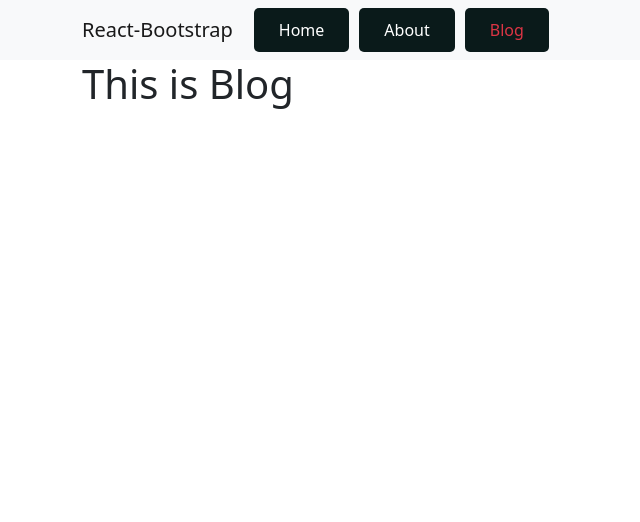
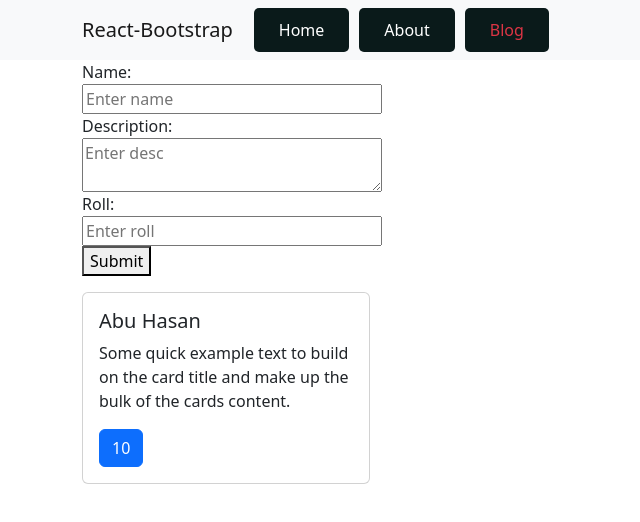
Before and after one commit to teaching-web-development/react-learning, a React (Create React App) app: page /blog in a window 1280 px wide. Shown: the top 522 px of the page, without its empty margins (0-640 px from the left). Built offline with nearby package versions, Linux system fonts and the light colour scheme.

Commit message:
multiple user

```diff
--- a/src/pages/About/About.jsx
+++ b/src/pages/About/About.jsx
@@ -56,6 +56,7 @@ const About = () => {
                 </label>
                 <button onClick={() => handleSubmit()}>Submit</button>
             </div>
+
             <Card style={{ width: '18rem' }}>
                 <Card.Body>
                     <Card.Title>{user?.name}</Card.Title>
--- a/src/pages/Blog/Blog.jsx
+++ b/src/pages/Blog/Blog.jsx
@@ -1,9 +1,62 @@
 import React from 'react';
+import { Button, Card } from 'react-bootstrap';
 
 const Blog = () => {
+    const [multiUser, setMultiUser] = React.useState([
+        {
+            name: 'Abu Hasan',
+            desc: 'Some quick example text to build on the card title and make up the bulk of the cards content.',
+            roll: 10
+        }
+    ]);
+    const [getFromData, setFromData] = React.useState({});
+
+    const getData = (e) => {
+        // console.log(e);
+        // 1 , 2, 3, 4
+        setFromData({ ...getFromData, [e.target.name]: e.target.value.trim() });
+    }
+
+    const handleSubmit = () => {
+        console.log(getFromData);
+        setMultiUser([...multiUser, getFromData]);
+    }
+
+
+    console.log(multiUser);
     return (
         <div className='container'>
-            <h1>This is Blog</h1>
+            <div className='userInput pb-3' style={{ maxWidth: '300px' }}>
+                <label htmlFor="name" className='d-flex flex-column'>
+                    Name:
+                    <input id="name" name="name" type="text" placeholder='Enter name' onChange={(e) => getData(e)} />
+                </label>
+
+                <label htmlFor="name" className='d-flex flex-column'>
+                    Description:
+                    <textarea id="desc" name="desc" type="text" placeholder='Enter desc' onChange={(e) => getData(e)} />
+                </label>
+
+                <label htmlFor="name" className='d-flex flex-column'>
+                    Roll:
+                    <input id="roll" name="roll" type="number" placeholder='Enter roll' onChange={(e) => getData(e)} />
+                </label>
+                <button onClick={() => handleSubmit()}>Submit</button>
+            </div>
+
+            {
+                multiUser?.map((data, index) =>
+                    <Card className='mb-3' style={{ width: '18rem' }} key={index}>
+                        <Card.Body>
+                            <Card.Title>{data?.name}</Card.Title>
+                            <Card.Text>
+                                {data.desc}
+                            </Card.Text>
+                            <Button variant="primary">{data.roll}</Button>
+                        </Card.Body>
+                    </Card>
+                )
+            }
         </div>
     );
 };
```
